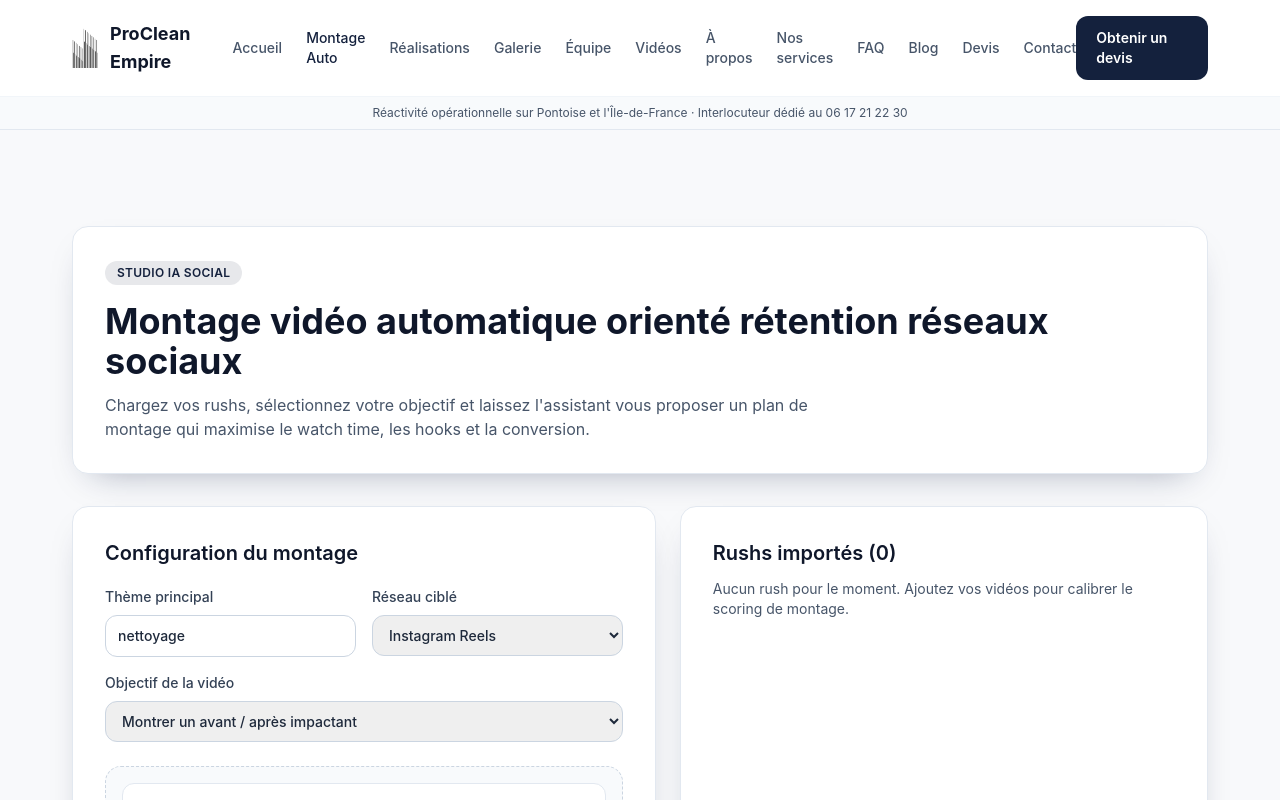
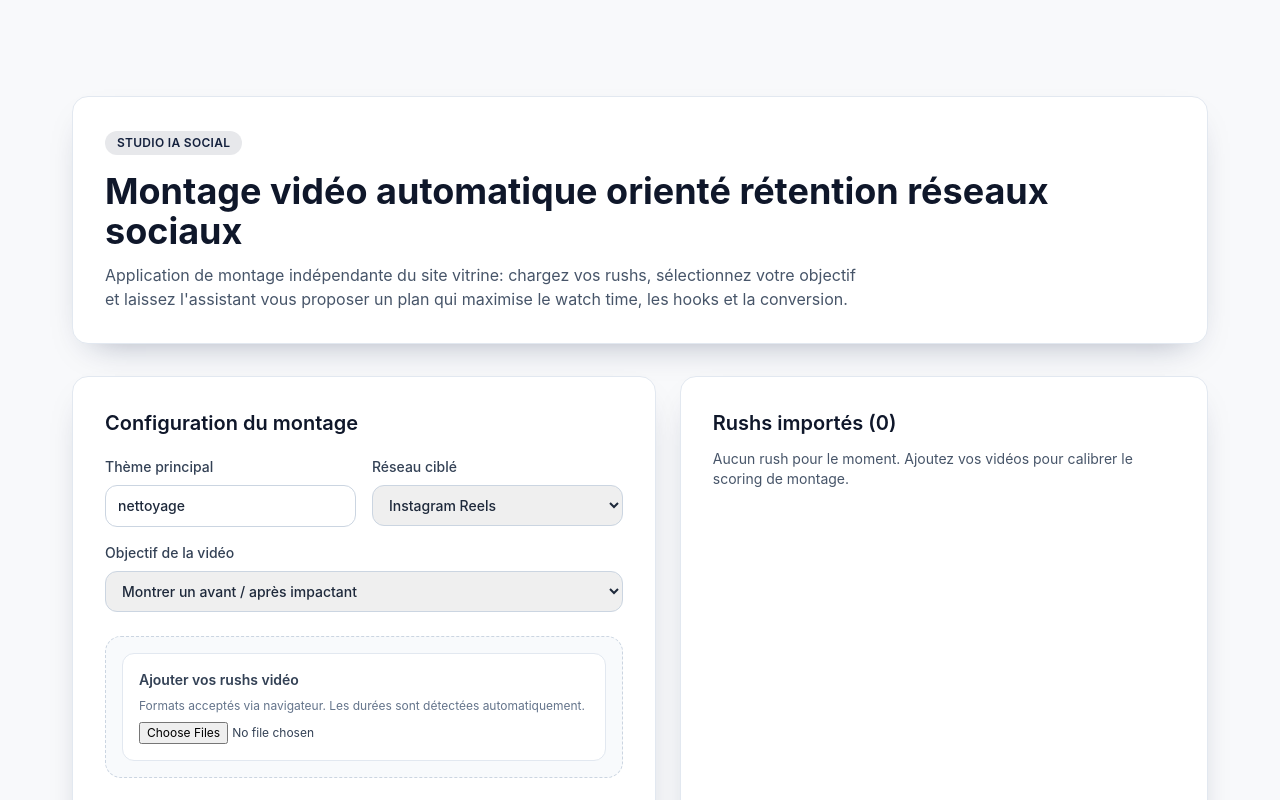
Before and after one commit to makayakevinh00-prog/https-procleanempire-multiservice.manus.space, a Next.js app: page /montage-auto-social in a window 1280 px wide. Shown: the top 800 px of the page. Built offline with nearby package versions, Linux system fonts and the light colour scheme.

Commit message:
Isolate social video studio from main site chrome
Co-authored-by: makayakevinh00-prog <makayakevinh00-prog@users.noreply.github.com>

```diff
--- a/app/layout.tsx
+++ b/app/layout.tsx
@@ -1,7 +1,6 @@
 import type { Metadata } from "next";
 import "./globals.css";
-import { Header } from "@/components/layout/header";
-import { Footer } from "@/components/layout/footer";
+import { SiteChrome } from "@/components/layout/site-chrome";
 import { siteConfig } from "@/lib/site";
 
 export const metadata: Metadata = {
@@ -38,9 +37,7 @@ export default function RootLayout({ children }: { children: React.ReactNode })
         >
           Aller au contenu
         </a>
-        <Header />
-        <main id="main-content">{children}</main>
-        <Footer />
+        <SiteChrome>{children}</SiteChrome>
         <script
           type="application/ld+json"
           // eslint-disable-next-line react/no-danger
--- /dev/null
+++ b/components/layout/site-chrome.tsx
@@ -0,0 +1,24 @@
+"use client";
+
+import { usePathname } from "next/navigation";
+import { Header } from "@/components/layout/header";
+import { Footer } from "@/components/layout/footer";
+
+const standalonePrefixes = ["/montage-auto-social"];
+
+export function SiteChrome({ children }: { children: React.ReactNode }) {
+  const pathname = usePathname();
+  const isStandaloneApp = standalonePrefixes.some((prefix) => pathname.startsWith(prefix));
+
+  if (isStandaloneApp) {
+    return <main id="main-content">{children}</main>;
+  }
+
+  return (
+    <>
+      <Header />
+      <main id="main-content">{children}</main>
+      <Footer />
+    </>
+  );
+}
--- a/components/pages/social-video-studio.tsx
+++ b/components/pages/social-video-studio.tsx
@@ -153,8 +153,8 @@ export function SocialVideoStudio() {
             Montage vidéo automatique orienté rétention réseaux sociaux
           </h1>
           <p className="mt-3 max-w-3xl text-slate-600">
-            Chargez vos rushs, sélectionnez votre objectif et laissez l&apos;assistant vous proposer un plan de
-            montage qui maximise le watch time, les hooks et la conversion.
+            Application de montage indépendante du site vitrine: chargez vos rushs, sélectionnez votre objectif et
+            laissez l&apos;assistant vous proposer un plan qui maximise le watch time, les hooks et la conversion.
           </p>
         </div>
 
@@ -324,7 +324,7 @@ export function SocialVideoStudio() {
 
             <div className="mt-5 grid gap-5 lg:grid-cols-2">
               <div className="rounded-2xl border border-slate-200 bg-slate-50 p-4">
-                <h3 className="text-sm font-semibold text-slate-900">Hook d'ouverture</h3>
+                <h3 className="text-sm font-semibold text-slate-900">Hook d&apos;ouverture</h3>
                 <p className="mt-2 text-sm text-slate-700">{optimization.openingHook}</p>
               </div>
               <div className="rounded-2xl border border-slate-200 bg-slate-50 p-4">
--- a/lib/data.ts
+++ b/lib/data.ts
@@ -267,7 +267,6 @@ export const services: Service[] = [
 
 export const navLinks = [
   { label: "Accueil", href: "/" },
-  { label: "Montage Auto", href: "/montage-auto-social" },
   { label: "Réalisations", href: "/realisations" },
   { label: "Galerie", href: "/galerie" },
   { label: "Équipe", href: "/equipe" },
```
